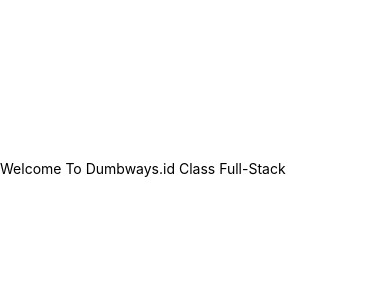
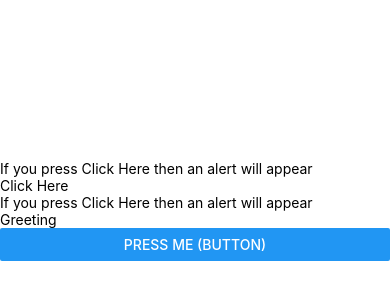
Before and after one commit to Torao-Law/B49_React_Native_Typescript_Roadmap, a React Native app: screen / in a window 390 px wide. Shown: the part 40-340 px from the top of the page. Built offline with nearby package versions, Linux system fonts and the light colour scheme.

Commit message:
react_native: event

```diff
--- a/App.tsx
+++ b/App.tsx
@@ -1,11 +1,11 @@
 import { StatusBar } from "expo-status-bar";
 import React from "react";
 import { View, Text } from "react-native";
-
 // Import Component
 // import Header from "./src/components/header";
 // import Content from "./src/components/content";
-import EmbedExpression from "./src/components/embed_expression";
+// import EmbedExpression from "./src/components/embed_expression";
+import Event from "./src/components/event";
 
 const App = () => {
   return (
@@ -13,7 +13,8 @@
       <StatusBar />
       {/* <Header /> */}
       {/* <Content /> */}
-      <EmbedExpression />
+      {/* <EmbedExpression /> */}
+      <Event />
     </View>
   );
 }
--- /dev/null
+++ b/src/components/event.tsx
@@ -0,0 +1,31 @@
+import { StatusBar } from "expo-status-bar";
+import React from "react";
+import { View, Text, TouchableOpacity, Alert, Button } from "react-native";
+
+export default function Event() {
+  function Greeting() {
+    return Alert.alert("Good Morning Everyone Have a Nice Day");
+  }
+
+  return (
+    <View>
+      <StatusBar />
+      <Text>If you press Click Here then an alert will appear</Text>
+      <TouchableOpacity
+        onPress={() => Alert.alert("Hello Full-Stack Bootcamp Participants")}
+      >
+        <Text>Click Here</Text>
+      </TouchableOpacity>
+
+      <Text>If you press Click Here then an alert will appear</Text>
+      <TouchableOpacity onPress={Greeting}>
+        <Text>Greeting</Text>
+      </TouchableOpacity>
+
+      <Button
+        title="Press Me (Button)"
+        onPress={() => Alert.alert("Button Pressed")}
+      />
+    </View>
+  );
+}
```
